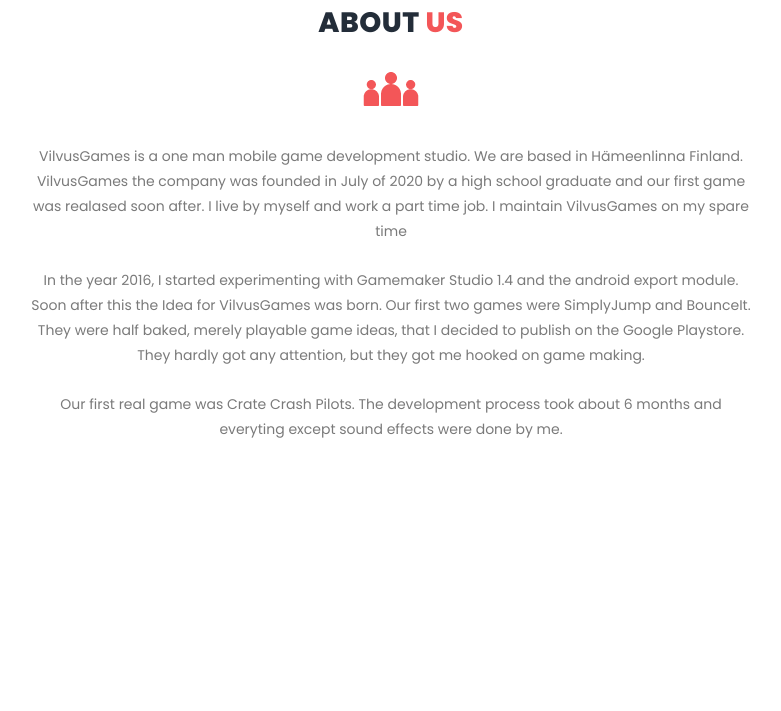
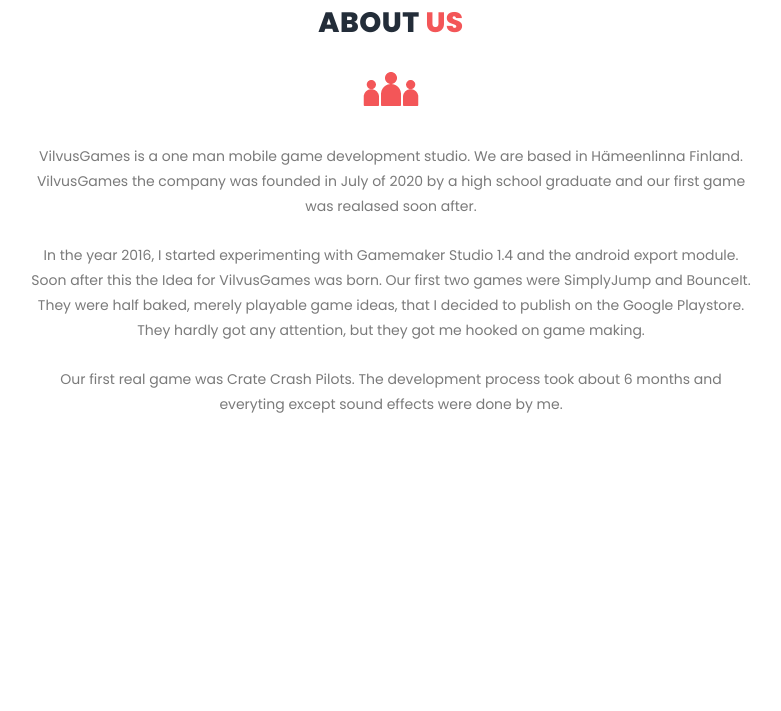
Before and after one commit to Vilkinjukka/VilvusGames, a plain HTML site: page index.html in a window 1280 px wide. Shown: the part 2494-3205 px from the top of the page, without its empty margins (249-1030 px from the left). Drawn offline with Linux system fonts and the light colour scheme.

Commit message:
Update index.html

```diff
--- a/index.html
+++ b/index.html
@@ -163,8 +163,7 @@
                         <h2>About <em>Us</em></h2>
                         <img src="assets/images/about-icon.png" alt="waves">
                         <p>VilvusGames is a one man mobile game development studio. We are based in Hämeenlinna Finland.
-                        VilvusGames the company was founded in July of 2020 by a high school graduate and our first game was realased soon after.
-                        I live by myself and work a part time job. I maintain VilvusGames on my spare time</p>
+                        VilvusGames the company was founded in July of 2020 by a high school graduate and our first game was realased soon after.</p>
                         <br>
                         <p>In the year 2016, I started experimenting with Gamemaker Studio 1.4 and the android export module. Soon after this the Idea for VilvusGames was born.
                         Our first two games were SimplyJump and BounceIt. They were half baked, merely playable game ideas, that I decided to publish on the Google Playstore.
@@ -233,7 +232,7 @@
                 <a href="https://www.facebook.com/vilvusgames/" target="_blank" class="fa fa-facebook"></a>
                 <a href="https://twitter.com/VilvusG" target="_blank" class="fa fa-twitter"></a>
                 <p>Copyright &copy; 2020 VilvusGames</p>
-                <p>Bussiness number: 3144921-4</p>
+                <!-- <p>Bussiness number: 3144921-4</p> -->
                 <p><a href="privacy.html">Privacy and Terms</a></p>
                 <p><a href="#" onclick="document.cookie='cookiebar=;expires=Thu, 01 Jan 1970 00:00:01 GMT;path=/'; setupCookieBar(); return false;">Click here to revoke the Cookie consent</a></p>
 
```
